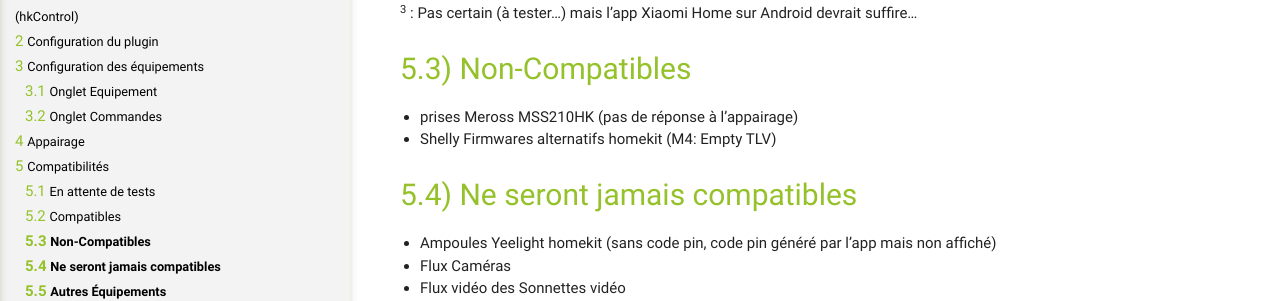
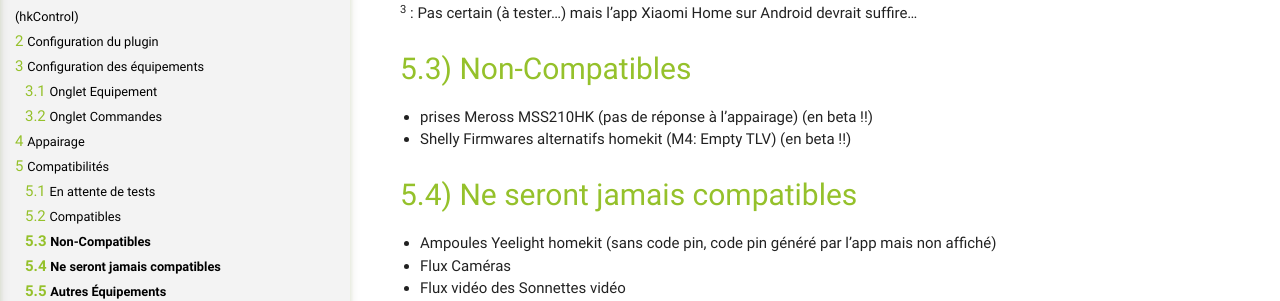
Before and after one commit to NebzHB/jeedom_docs, a Jekyll site: the page built from plugins/hkControl/fr_FR/index.md, in a window 1280 px wide and 900 px high, scrolled down 4447 px. Shown: the part 152-453 px from the top of the window. Built offline with Jekyll 4.4.1, drawn with Linux system fonts in a browser that asks for light colours.

Commit message:
Update index.md

```diff
--- a/plugins/hkControl/fr_FR/index.md
+++ b/plugins/hkControl/fr_FR/index.md
@@ -141,8 +141,8 @@ Si le plugin dit que votre périphérique est déjà appairé (on le voit aussi
 **Non-Compatibles**
 ----------------------------
 
--    prises Meross MSS210HK (pas de réponse à l’appairage)
--    Shelly Firmwares alternatifs homekit (M4: Empty TLV)
+-    prises Meross MSS210HK (pas de réponse à l’appairage) (en beta !!)
+-    Shelly Firmwares alternatifs homekit (M4: Empty TLV) (en beta !!)
 
 **Ne seront jamais compatibles**
 -------------------------------
```
